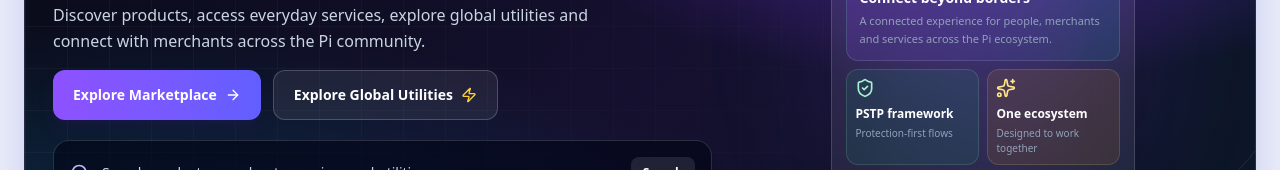
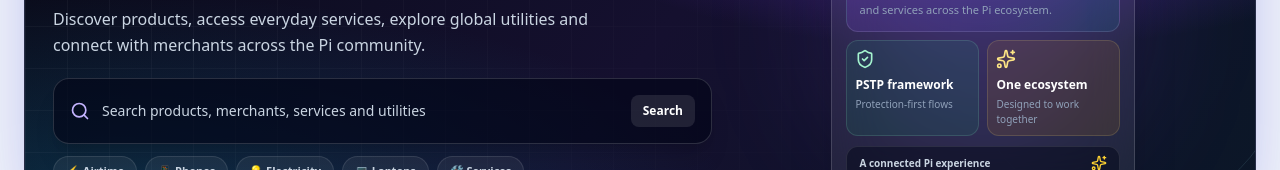
Before and after one commit to Iddsnn1/pinova-global-hub, a React (Vite) app: page / in a window 1280 px wide. Shown: the part 578-748 px from the top of the page. Built offline with nearby package versions, Linux system fonts and the light colour scheme; no server answers.

Commit message:
style(ui): remove duplicate hero navigation buttons

```diff
--- a/src/components/views/HomeView.tsx
+++ b/src/components/views/HomeView.tsx
@@ -85,22 +85,6 @@ export const HomeView: React.FC<HomeViewProps> = ({
               <p className="text-[13px] sm:text-sm lg:text-base text-slate-300 leading-relaxed max-w-xl">
                 Discover products, access everyday services, explore global utilities and connect with merchants across the Pi community.
               </p>
-            </div>
-            <div className="flex flex-col sm:flex-row gap-3">
-              <button
-                id="hero-explore-marketplace"
-                onClick={() => onNavigateSection('marketplace', 'all')}
-                className="inline-flex items-center justify-center gap-2 rounded-xl bg-gradient-to-r from-violet-500 to-indigo-500 hover:from-violet-400 hover:to-indigo-400 px-5 py-3.5 text-sm font-extrabold text-white shadow-lg shadow-indigo-950/50 transition-all active:scale-[.98]"
-              >
-                Explore Marketplace <ArrowRight className="w-4 h-4" />
-              </button>
-              <button
-                id="hero-explore-services"
-                onClick={() => onNavigateSection('utilities')}
-                className="inline-flex items-center justify-center gap-2 rounded-xl border border-white/20 bg-white/[.07] hover:bg-white/[.13] px-5 py-3.5 text-sm font-bold text-white transition-all"
-              >
-                Explore Global Utilities <Zap className="w-4 h-4 text-amber-300" />
-              </button>
             </div>
             <div className="pt-1">
               <div
```
